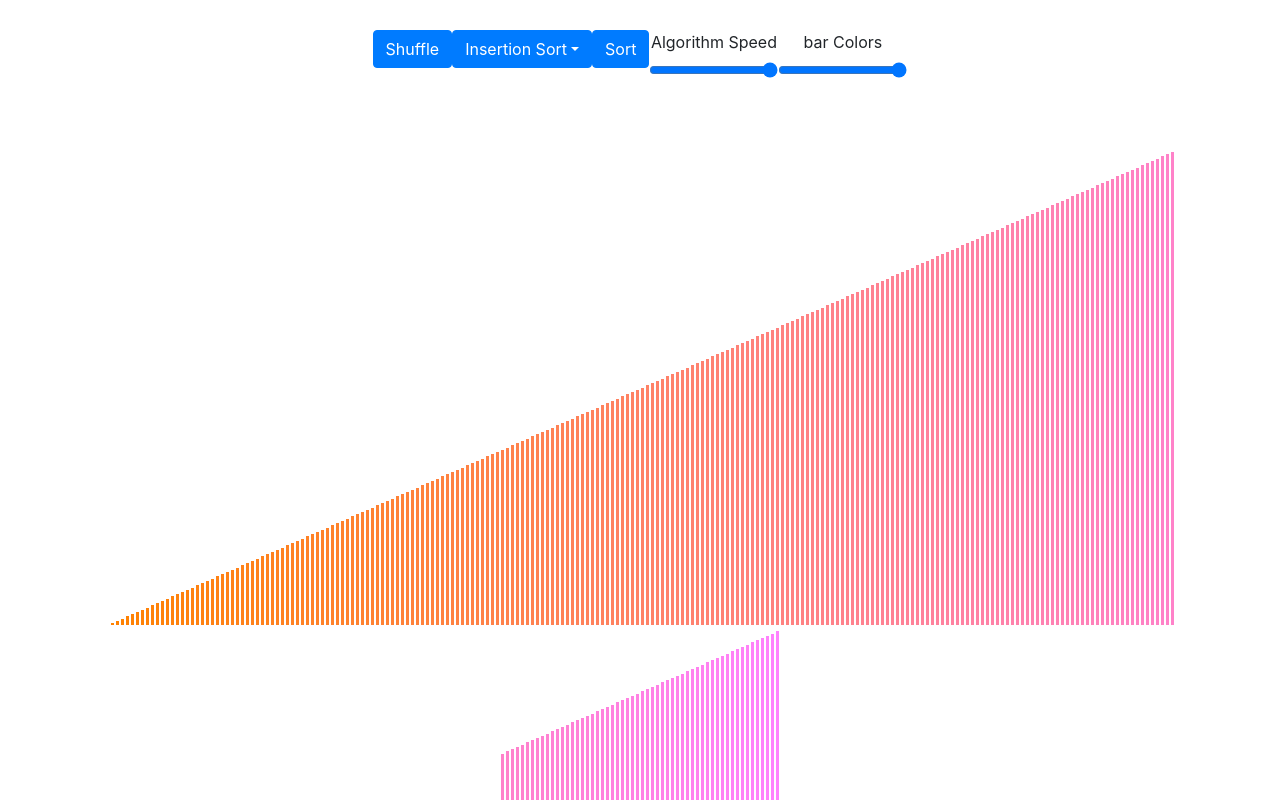
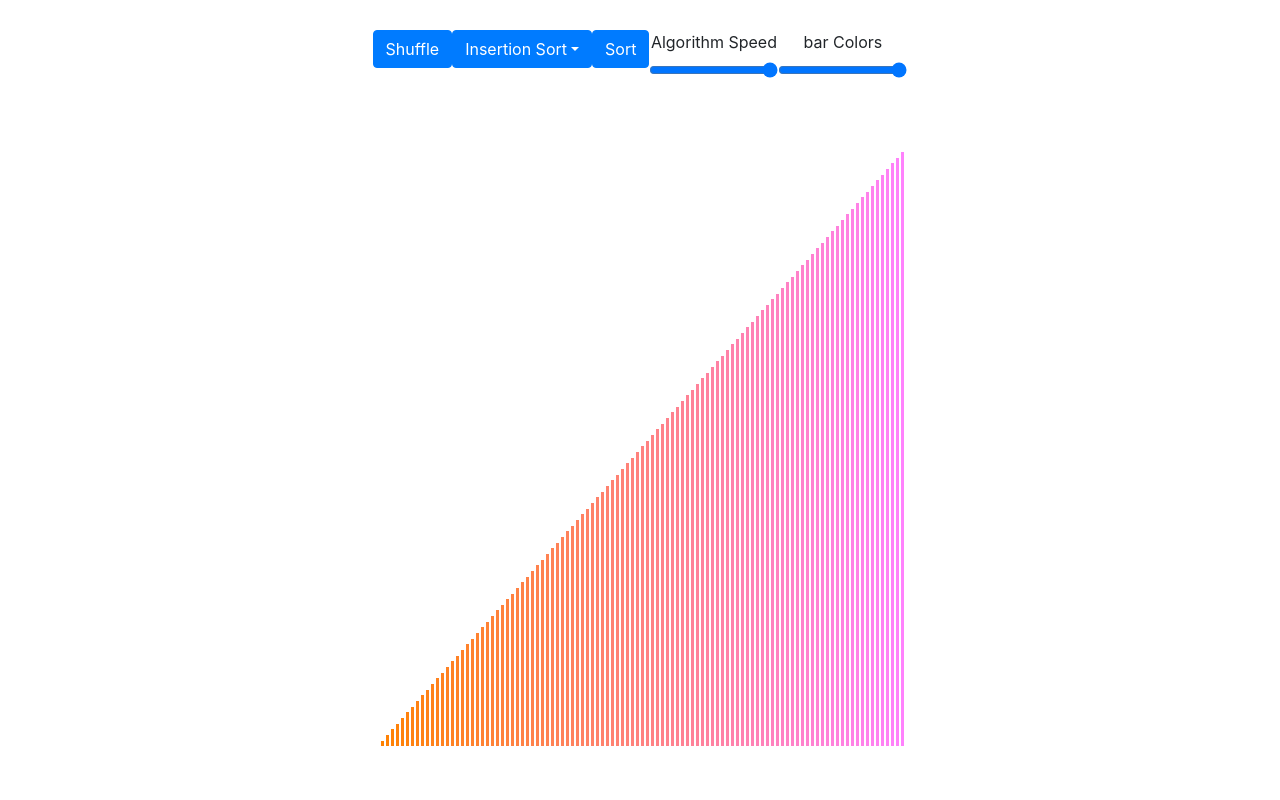
Before and after one commit to LukeLNH/sorting-visualizer, a React (Create React App) app: page / in a window 1280 px wide. Shown: the top 800 px of the page. Built offline with nearby package versions, Linux system fonts and the light colour scheme.

Commit message:
Attempting to standardize the number of pixels when hosted on github

```diff
--- a/src/sortingVisualizer/sortingVisualizer.css
+++ b/src/sortingVisualizer/sortingVisualizer.css
@@ -1,7 +1,7 @@
 .bar-display {
     position: absolute;
-    left: 6.5rem;
-    right: 6.5rem;
+    left: 150px;
+    right: 150px;
     top: 9.5rem;
 
 }
--- a/src/sortingVisualizer/sortingVisualizer.jsx
+++ b/src/sortingVisualizer/sortingVisualizer.jsx
@@ -11,8 +11,7 @@ export default class SortingVisualizer extends React.Component {
             currentAlgorithm: 'Insertion Sort',
             delay: 140,
             barColorR: 255,
-            barColorB: 150,
-
+            numBars: Math.floor((window.screen.width*2/3)/5)
 
         };
 
@@ -20,11 +19,10 @@ export default class SortingVisualizer extends React.Component {
     }
 
     componentDidMount() {
-        // let barDisplay = document.getElementById("bar-display");
-        // console.log(barDisplay.style.width);
+        console.log(this.state.numBars);
         let newBars = [];
-        for (let i = 0; i < 270; i ++) {
-            newBars.push(i * 600 /270);
+        for (let i = 0; i < this.state.numBars; i ++) {
+            newBars.push(i * 600 /this.state.numBars);
         }
         this.setState({bars: newBars});
     }
@@ -33,8 +31,8 @@ export default class SortingVisualizer extends React.Component {
         let bars = this.state.bars;
         let numSwitches = 500;
         while(numSwitches >= 0) {
-            let i = Math.floor(Math.random() * 270);
-            let j = Math.floor(Math.random() * 270);
+            let i = Math.floor(Math.random() * this.state.numBars);
+            let j = Math.floor(Math.random() * this.state.numBars);
             let temp = bars[i];
             bars[i] = bars[j];
             bars[j] = temp;
@@ -104,7 +102,11 @@ export default class SortingVisualizer extends React.Component {
                         </Form>
                     </div>
                 </div>
-                <div className = "bar-display">
+                <div className = "bar-display"
+                    // style = {{
+                    //     left:
+                    // }}
+                    >
                     {barDisplay.map((val, index) => ( //!!! the brackets after the arrow HAVE to be ()
                         <div className = "single-bar"
                         key = {index}
@@ -366,8 +368,6 @@ export default class SortingVisualizer extends React.Component {
         barDisplayArray[index].style.backgroundColor = "blue";
         await this.sleep(140.05 - this.state.delay);
         barDisplayArray[index].style.backgroundColor = currentColor;
-        console.log(barDisplayArray[index].style.height);
-
     }
 
     async setHeight(curIndex, newHeight) {
```
